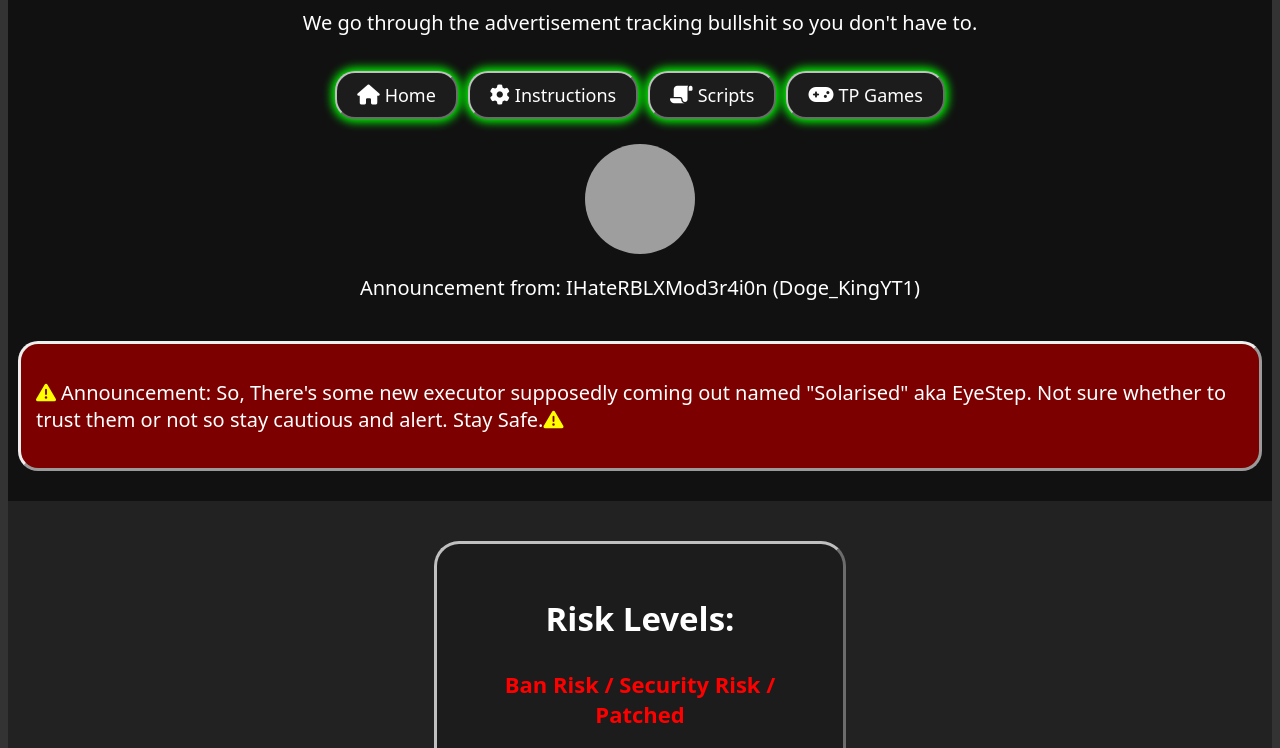
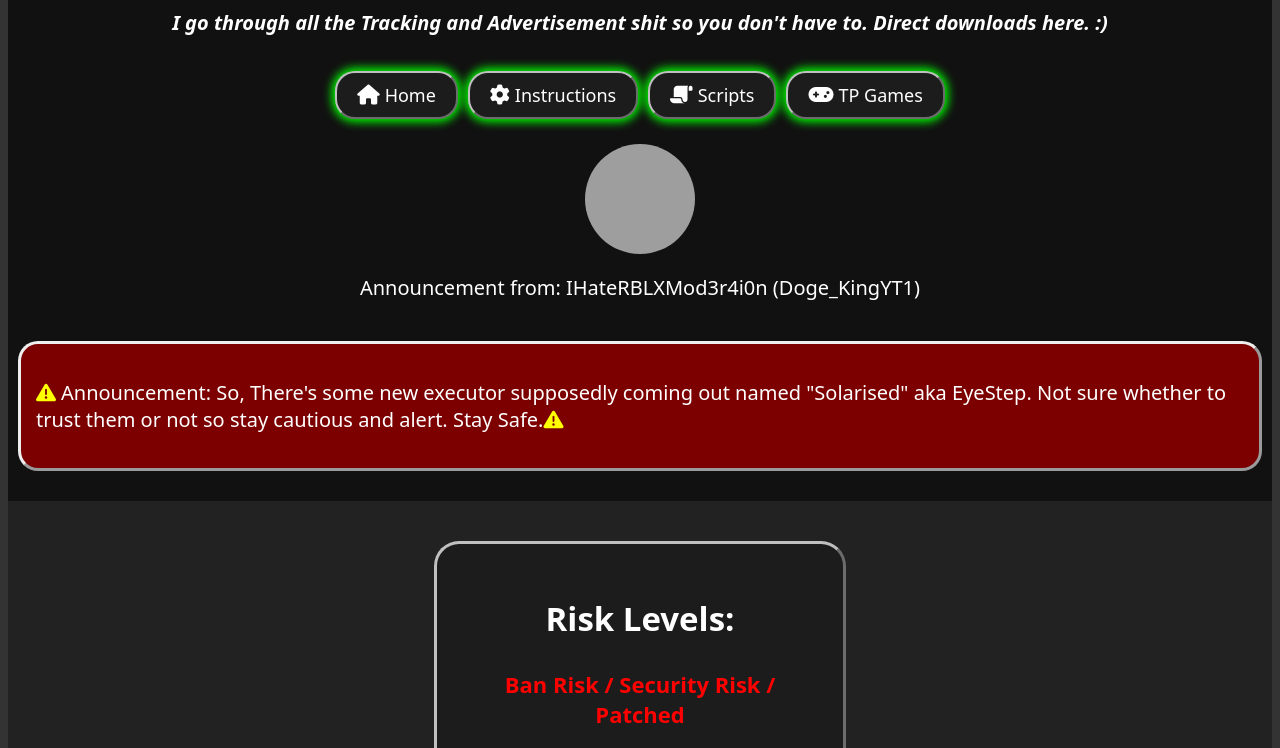
Before and after one commit to DogeKingYT1/dogekingyt1.github.io, a plain HTML site: page index.html in a window 1280 px wide. Shown: the part 250-998 px from the top of the page. Drawn offline with Linux system fonts and the light colour scheme; grey boxes are pictures that could not be loaded.

Commit message:
Update index.html

```diff
--- a/index.html
+++ b/index.html
@@ -308,7 +308,7 @@
         <div id="header-text">
             <img class="site-logo" src="imgs/icon.jpg">
             <h2 class="site-title">Roblox Exploits</h2>
-            <p class="site-desc">We go through the advertisement tracking bullshit so you don't have to.</p>
+            <p class="site-desc"><b><i>I go through all the Tracking and Advertisement shit so you don't have to. Direct downloads here. :)</i></b></p>
         </div>
         <div id="header-buttons">
             <button class="button header-button"><i class="fa-solid fa-house"></i>Home</button>
```
